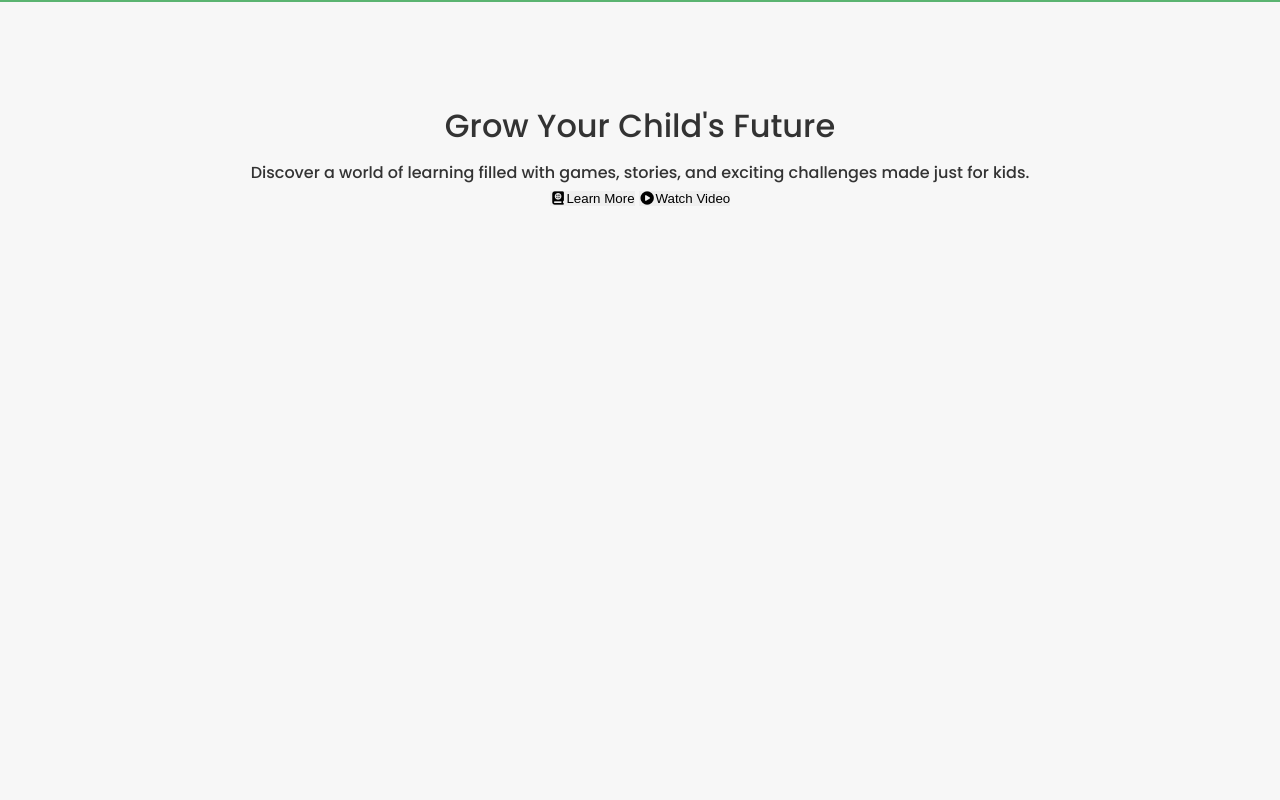
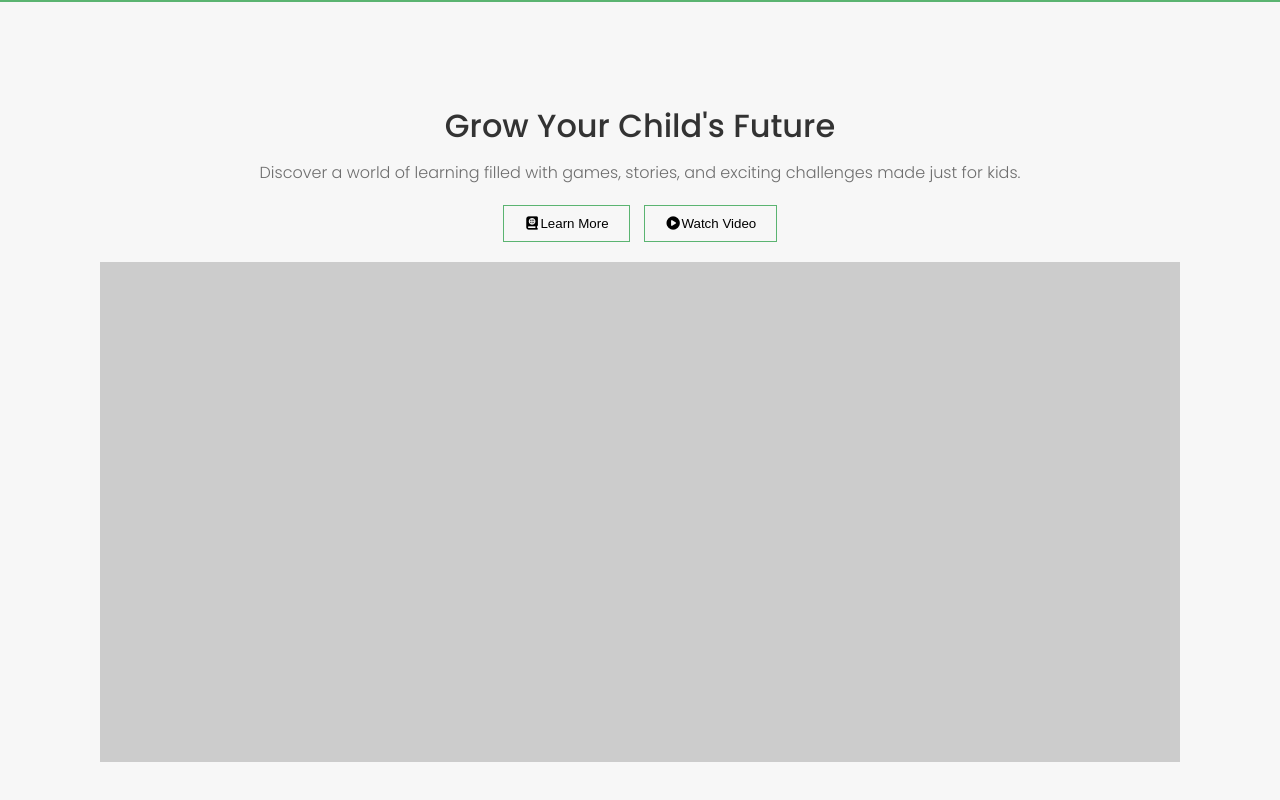
Before and after one commit to lengleman-spec/education-landing-page, a plain HTML site: page index.html in a window 1280 px wide. Shown: the part 1069-1869 px from the top of the page. Before the commit the page ends 1379 px from the top, so only its background shows below. Drawn offline with Linux system fonts and the light colour scheme.

Commit message:
Apply gray background to video section and add padding and margin for spacing issues.

```diff
--- a/styles.css
+++ b/styles.css
@@ -78,4 +78,27 @@ button {
 
 .video-description {
   margin-top: 10px;
+  font-weight: 300;
+  color: #6e6e6e;
 }
+
+.video-controls {
+  margin-top: 20px;
+}
+
+.video-button {
+  border: 1px solid #5bb471;
+  background: none;
+  padding: 10px 20px;
+}
+
+.video-button-primary {
+  margin-right: 10px;
+}
+
+.video-container {
+  margin-top: 20px;
+  background-color: #ccc;
+  width: 100%;
+  height: 500px;
+}
```
